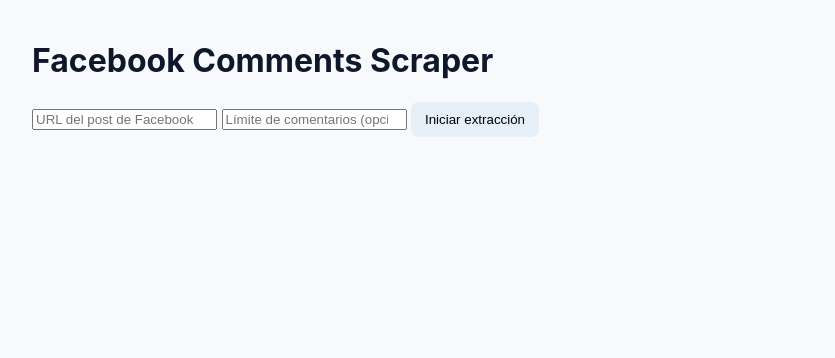
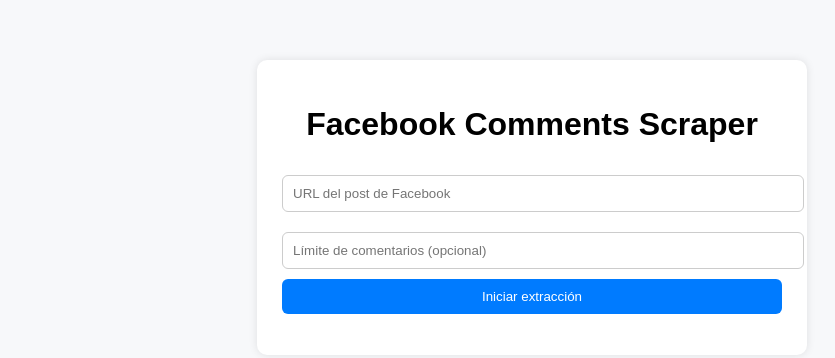
Before and after one commit to mmtestiting8000/fbs, a website: page public/index.html in a window 1280 px wide. Shown: the whole page, without its empty margins (108-943 px from the left). Drawn offline with Linux system fonts and the light colour scheme.

Commit message:
Update app.css

```diff
--- a/public/app.css
+++ b/public/app.css
@@ -1,43 +1,56 @@
-:root {
-  --bg: #f7f9fc;
-  --card: #fff;
-  --accent: #007acc;
-  --accent-2: #28a745;
-  --muted: #6b7280;
+body {
+  font-family: Arial, sans-serif;
+  background: #f7f8fa;
+  margin: 0;
+  padding: 0;
 }
-* { box-sizing: border-box; }
-body {
-  font-family: Inter, "Segoe UI", Roboto, Arial;
-  background: var(--bg);
-  margin: 0;
-  padding: 20px;
-  color: #0f172a;
+
+.container {
+  width: 500px;
+  margin: 60px auto;
+  background: white;
+  padding: 25px;
+  border-radius: 10px;
+  box-shadow: 0 0 8px rgba(0,0,0,0.1);
 }
-.container {
-  max-width: 1000px;
-  margin: 0 auto;
+
+h1 {
+  text-align: center;
 }
-header h1 { margin: 0; }
-header .muted { color: var(--muted); margin-top: 6px; }
-.card {
-  background: var(--card);
-  padding: 18px;
-  border-radius: 12px;
-  box-shadow: 0 6px 18px rgba(12,20,30,0.06);
-  margin-top: 18px;
+
+input {
+  width: 100%;
+  margin: 10px 0;
+  padding: 10px;
+  border-radius: 6px;
+  border: 1px solid #ccc;
 }
-.field { margin-bottom: 12px; }
-.field label { display: block; font-weight: 600; margin-bottom: 6px; }
-.field input, .field textarea { width: 100%; padding: 10px 12px; border-radius: 8px; border: 1px solid #e6eef8; background: #fbfdff; }
-.field textarea { height: 80px; resize: vertical; }
-.field-inline { display: flex; gap: 12px; align-items: flex-end; }
-button { cursor: pointer; padding: 10px 14px; border-radius: 8px; border: none; background: #e6eef8; }
-button.primary { background: var(--accent); color: white; font-weight: 700; }
-.status { margin-top: 8px; color: var(--muted); font-size: .95rem; }
-.table-wrapper { overflow: auto; margin-top: 12px; max-height: 320px; }
-table { width: 100%; border-collapse: collapse; }
-th, td { padding: 10px; border-bottom: 1px solid #eef2f7; text-align: left; vertical-align: top; }
-th { font-size: .9rem; color: var(--muted); background: #fbfdff; position: sticky; top: 0; }
-.table-toolbar { display: flex; gap: 8px; justify-content: flex-end; margin-bottom: 8px; }
-.muted { color: var(--muted); }
-footer { margin-top: 14px; text-align: center; color: var(--muted); }
+
+button {
+  width: 100%;
+  padding: 10px;
+  background-color: #007bff;
+  border: none;
+  color: white;
+  border-radius: 6px;
+  cursor: pointer;
+}
+
+button:hover {
+  background-color: #0056b3;
+}
+
+#status {
+  margin: 10px 0;
+  font-weight: bold;
+}
+
+#commentsList {
+  list-style: none;
+  padding: 0;
+}
+
+#commentsList li {
+  padding: 8px;
+  border-bottom: 1px solid #eee;
+}
```
